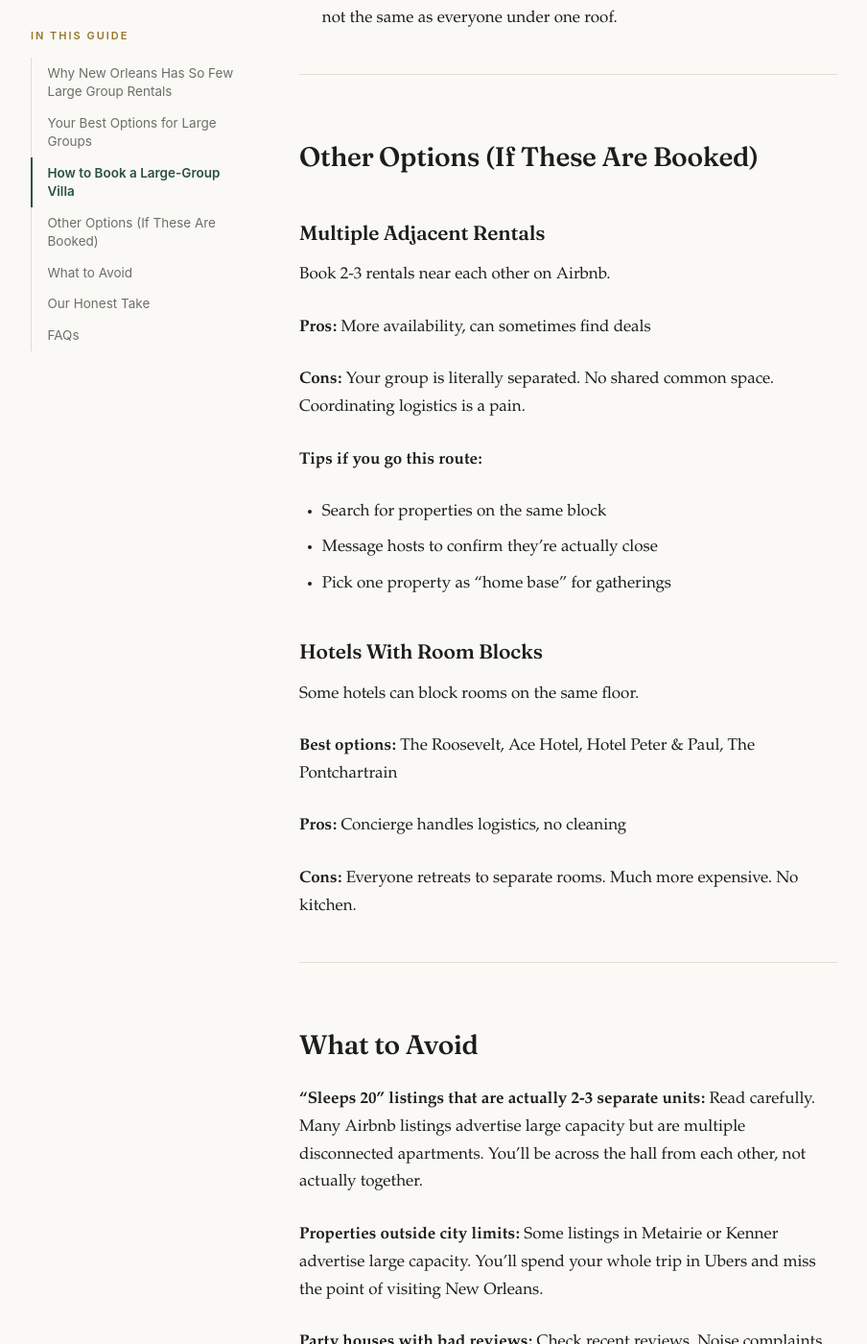
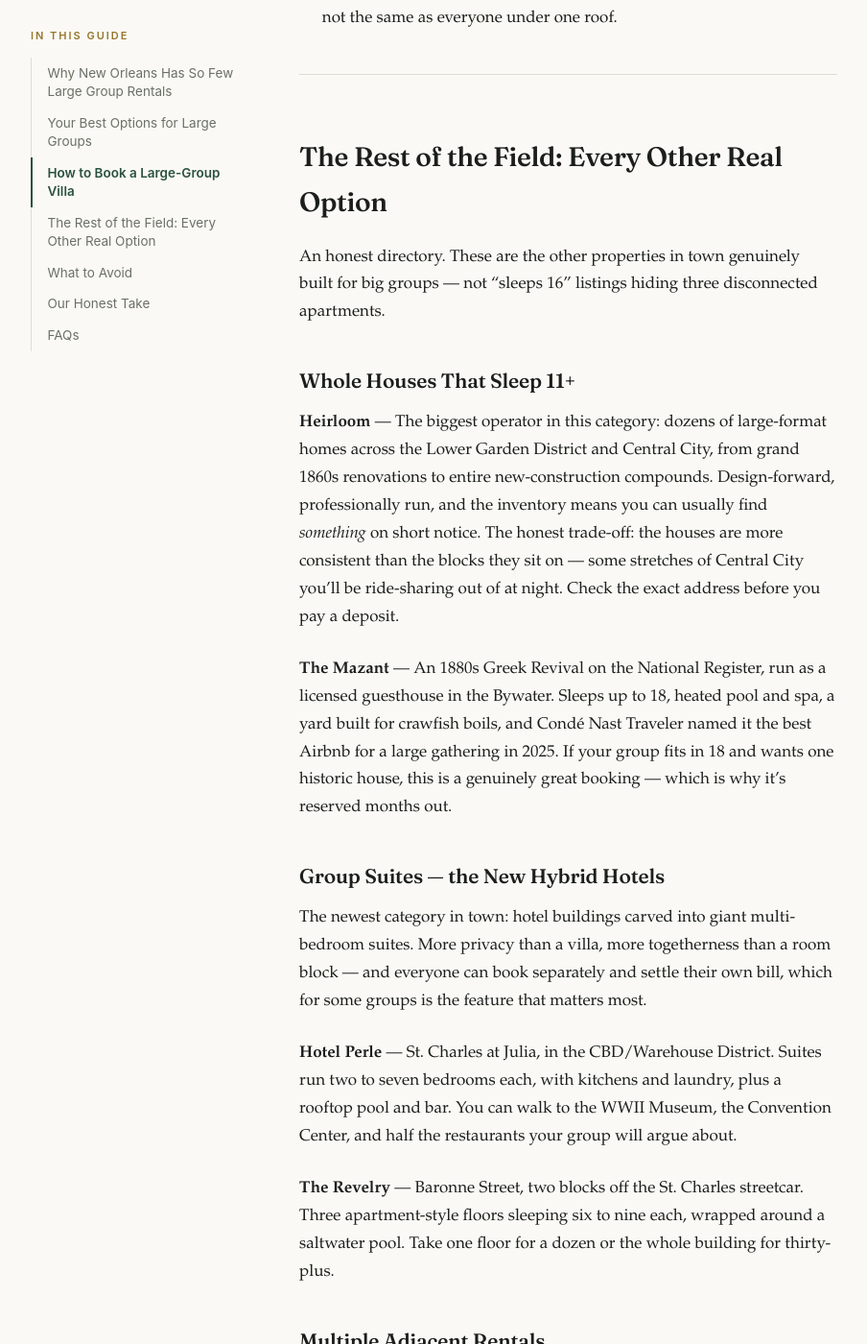
Before and after one commit to sjworth-dev/nola-group-travel, a Jekyll site: the page built from where-to-stay.md, in a window 1280 px wide and 1400 px high, scrolled down 5368 px. Shown: the whole window at 96% size, without its empty margins (70-974 px from the left). Built offline with Jekyll 4.4.1, drawn with Linux system fonts in a browser that asks for light colours; some of the changed text lies outside the part shown.

Commit message:
content: full big-group lodging directory — Heirloom, The Mazant, Hotel Perle, The Revelry
- /where-to-stay/: new 'Rest of the Field' directory with honest verdicts:
  whole houses (Heirloom, The Mazant), the new group-suite hybrid hotels
  (Hotel Perle, The Revelry), adjacent rentals, and room blocks (Roosevelt,
  Bennett, Peter & Paul, Pontchartrain); Honest Take + FAQ updated; date bumped
- Homepage shortlist grows to six with Hotel Perle and The Revelry
- ROADMAP property rules now list the whole field as citable editorial
  examples (plain-text only, no booking links)

Co-Authored-By: Claude Fable 5 <noreply@anthropic.com>

```diff
--- a/_layouts/home.html
+++ b/_layouts/home.html
@@ -116,12 +116,14 @@ layout: default
         </tbody>
       </table>
     </div>
-    <p class="verdict">Our bias, stated plainly: for a celebration, one roof wins. But hotels genuinely beat a villa on privacy, walkability, and everyone paying their own way — and these four do groups well.</p>
+    <p class="verdict">Our bias, stated plainly: for a celebration, one roof wins. But hotels genuinely beat a villa on privacy, walkability, and everyone paying their own way — and these six do groups well.</p>
     <div class="toc-list" style="margin-top:10px">
       <span class="toc-item"><h3>Hotel Peter &amp; Paul — Marigny</h3><p>A converted church and schoolhouse two blocks from Frenchmen. Gorgeous, intimate, no shared kitchen — best for a design-minded dozen.</p></span>
       <span class="toc-item"><h3>The Pontchartrain — Garden District</h3><p>Old-line St. Charles charm and the streetcar handles the driving. The mixed-generations pick.</p></span>
       <span class="toc-item"><h3>Hotel Bennett — Warehouse District</h3><p>The old Ace, new name, same playbook: rooftop pool, music downstairs, and a sales team that actually does room blocks. The easiest hotel logistics in town.</p></span>
       <span class="toc-item"><h3>Hotel Saint Vincent — Lower Garden District</h3><p>Scene-y courtyard and great bars. Better for style points than headcount.</p></span>
+      <span class="toc-item"><h3>Hotel Perle — CBD / Warehouse District</h3><p>Group suites, not rooms — two to seven bedrooms apiece with kitchens, plus a rooftop pool. Everyone books their own.</p></span>
+      <span class="toc-item"><h3>The Revelry — Central City</h3><p>Three apartment-style floors around a saltwater pool, two blocks off the streetcar. Take a floor or the building.</p></span>
     </div>
   </div>
 </section>
--- a/where-to-stay.md
+++ b/where-to-stay.md
@@ -101,7 +101,23 @@ Both properties take reservations directly—search each one by name to reach it
 
 ---
 
-## Other Options (If These Are Booked)
+## The Rest of the Field: Every Other Real Option
+
+An honest directory. These are the other properties in town genuinely built for big groups — not "sleeps 16" listings hiding three disconnected apartments.
+
+### Whole Houses That Sleep 11+
+
+**Heirloom** — The biggest operator in this category: dozens of large-format homes across the Lower Garden District and Central City, from grand 1860s renovations to entire new-construction compounds. Design-forward, professionally run, and the inventory means you can usually find *something* on short notice. The honest trade-off: the houses are more consistent than the blocks they sit on — some stretches of Central City you'll be ride-sharing out of at night. Check the exact address before you pay a deposit.
+
+**The Mazant** — An 1880s Greek Revival on the National Register, run as a licensed guesthouse in the Bywater. Sleeps up to 18, heated pool and spa, a yard built for crawfish boils, and Condé Nast Traveler named it the best Airbnb for a large gathering in 2025. If your group fits in 18 and wants one historic house, this is a genuinely great booking — which is why it's reserved months out.
+
+### Group Suites — the New Hybrid Hotels
+
+The newest category in town: hotel buildings carved into giant multi-bedroom suites. More privacy than a villa, more togetherness than a room block — and everyone can book separately and settle their own bill, which for some groups is the feature that matters most.
+
+**Hotel Perle** — St. Charles at Julia, in the CBD/Warehouse District. Suites run two to seven bedrooms each, with kitchens and laundry, plus a rooftop pool and bar. You can walk to the WWII Museum, the Convention Center, and half the restaurants your group will argue about.
+
+**The Revelry** — Baronne Street, two blocks off the St. Charles streetcar. Three apartment-style floors sleeping six to nine each, wrapped around a saltwater pool. Take one floor for a dozen or the whole building for thirty-plus.
 
 ### Multiple Adjacent Rentals
 
@@ -120,9 +136,9 @@ Book 2-3 rentals near each other on Airbnb.
 
 Some hotels can block rooms on the same floor.
 
-**Best options:** The Roosevelt, Ace Hotel, Hotel Peter & Paul, The Pontchartrain
+**Best options:** The Roosevelt, Hotel Bennett (the old Ace), Hotel Peter & Paul, The Pontchartrain
 
-**Pros:** Concierge handles logistics, no cleaning
+**Pros:** Concierge handles logistics, no cleaning, everyone pays their own way
 
 **Cons:** Everyone retreats to separate rooms. Much more expensive. No kitchen.
 
@@ -140,9 +156,9 @@ Some hotels can block rooms on the same floor.
 
 ## Our Honest Take
 
-If you have a big group and you want everyone together in one place, Castleday or The Syd are the two properties built for it. For groups this size, nothing else in the city reliably combines the capacity, quality, and location.
+If you have a big group and you want everyone together in one place, Castleday and The Syd are the strongest combination of capacity, quality, and location in the city. Pick Castleday if you want privacy. Pick The Syd if you want to be central.
 
-Pick Castleday if you want privacy. Pick The Syd if you want to be central. Either way, you'll have a better experience than cobbling together multiple rentals or scattering everyone across hotel rooms.
+But it's a real field now: Heirloom has the deepest inventory, The Mazant is the best single historic house for 18 or fewer, and Hotel Perle and The Revelry invented a middle path — group suites where everyone pays their own way. Any of them beats cobbling together scattered rentals. What matters is booking something actually built for your headcount, early.
 
 ---
 
@@ -158,4 +174,4 @@ Technically some people try this, but it violates the rental agreement, risks yo
 For these large-group villas, book 2-3 months ahead for regular weekends, 4-6 months for Mardi Gras, Jazz Fest, and Essence Fest.
 
 **What if both Castleday and The Syd are booked?**
-Fall back to the options above—a few adjacent Airbnb/VRBO rentals or a hotel room block. Booking early (3+ months out, 6+ for festival weekends) is the best way to avoid the squeeze in the first place.
+Work down the directory above: Heirloom for whole-house inventory, The Mazant for up to 18, Hotel Perle or The Revelry for group suites, then a hotel room block. Booking early (3+ months out, 6+ for festival weekends) is the best way to avoid the squeeze in the first place.
```
Also changed, not shown: other parts of where-to-stay.md (+1 -1 lines), ROADMAP.md (+2 -0 lines).
